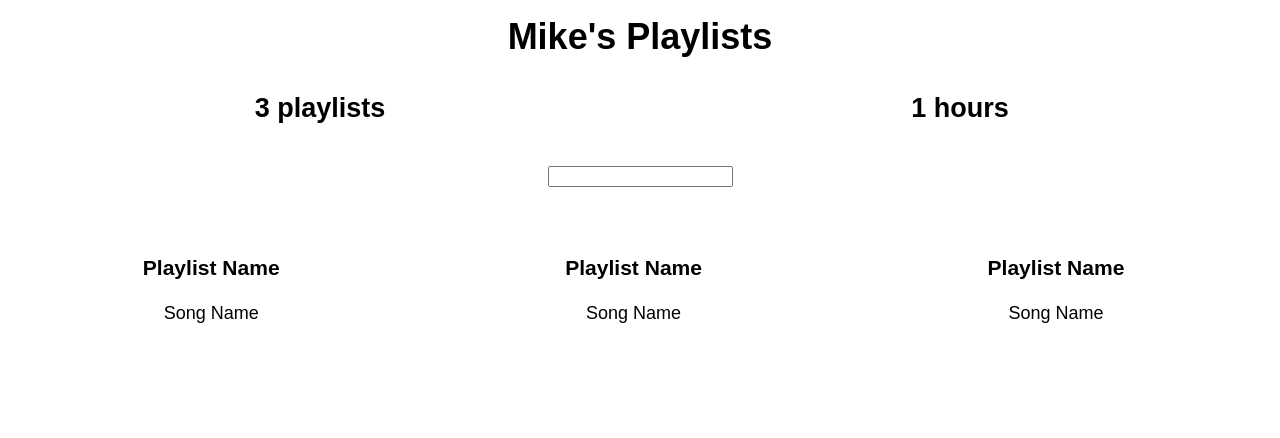
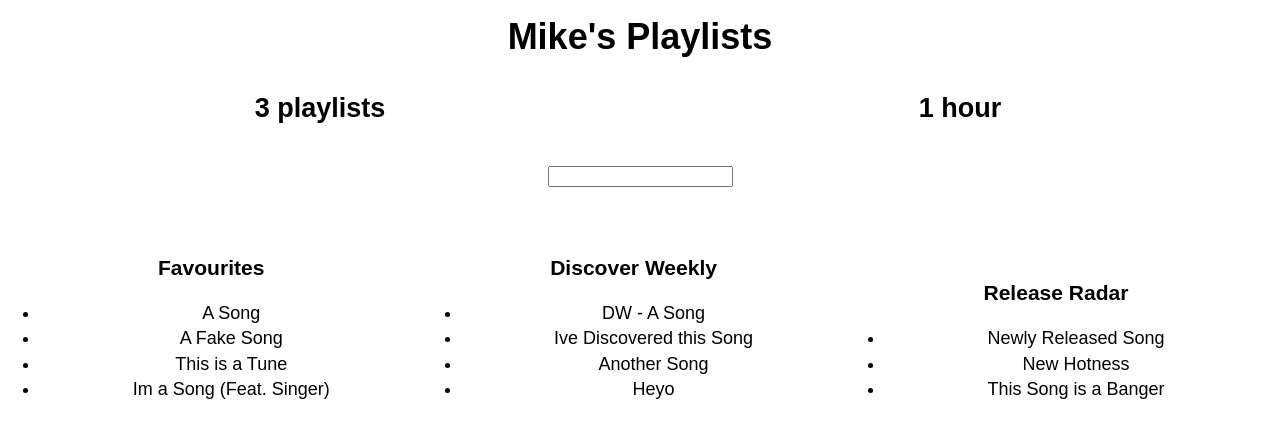
Before and after one commit to mprquinn/save-discover, a React (Create React App) app: page / in a window 1280 px wide. Shown: the top 438 px of the page. Built offline with nearby package versions, Linux system fonts and the light colour scheme.

Commit message:
Count playlist hours

```diff
--- a/src/App.js
+++ b/src/App.js
@@ -65,9 +65,12 @@ class App extends Component {
             <PlaylistCounter playlists={this.state.serverData.user && this.state.serverData.user.playlists} />
             <HourCounter playlists={this.state.serverData.user && this.state.serverData.user.playlists} />
             <Filter />
+            {this.state.serverData.user.playlists.map(playlist =>
+              <Playlist key={playlist.name} playlist={playlist}/>
+            )}
+            {/* <Playlist />
             <Playlist />
-            <Playlist />
-            <Playlist />
+            <Playlist /> */}
           </div> : <p className="loading">Loading...</p>
         }
       </div>
--- a/src/components/HourCounter.js
+++ b/src/components/HourCounter.js
@@ -15,13 +15,17 @@ class HourCounter extends Component {
         totalDuration = allSongs.reduce((sum, song) => {
             return sum + song.duration;
         }, 0);
-        return totalDuration;
+        return Math.round(totalDuration/60/60);
     }
 	render() {
 		return (
 			<div className="hour-counter">
                 {this.props.playlists &&
-                    <h2>{Math.round(this.calculateHours(this.props.playlists) / 60 / 60)} hours</h2>
+                    <h2>{Math.round(this.calculateHours(this.props.playlists))} hour
+                    {
+                        Math.round(this.calculateHours(this.props.playlists)) > 1 ? 's':''
+                    }
+                    </h2>
                 }
 			</div>
 		)
--- a/src/components/Playlist.js
+++ b/src/components/Playlist.js
@@ -5,11 +5,17 @@ class Playlist extends Component {
   render() {
     return (
       <div className="playlist">
-      	<img src="" alt=""/>
-      	<h3 className="playlist__name">Playlist Name</h3>
-      	<ul className="playlist__list">
-      		<li className="playlist__song">Song Name</li>
-      	</ul>
+        {this.props.playlist &&
+          <div>
+            <img src="" alt=""/>
+            <h3 className="playlist__name">{this.props.playlist.name}</h3>
+            <ul>
+              {this.props.playlist.songs.map(song =>
+                <li key={song.name}className="playlist__item">{song.name}</li>
+              )}
+            </ul>
+          </div>
+        }
       </div>
     );
   }
```
